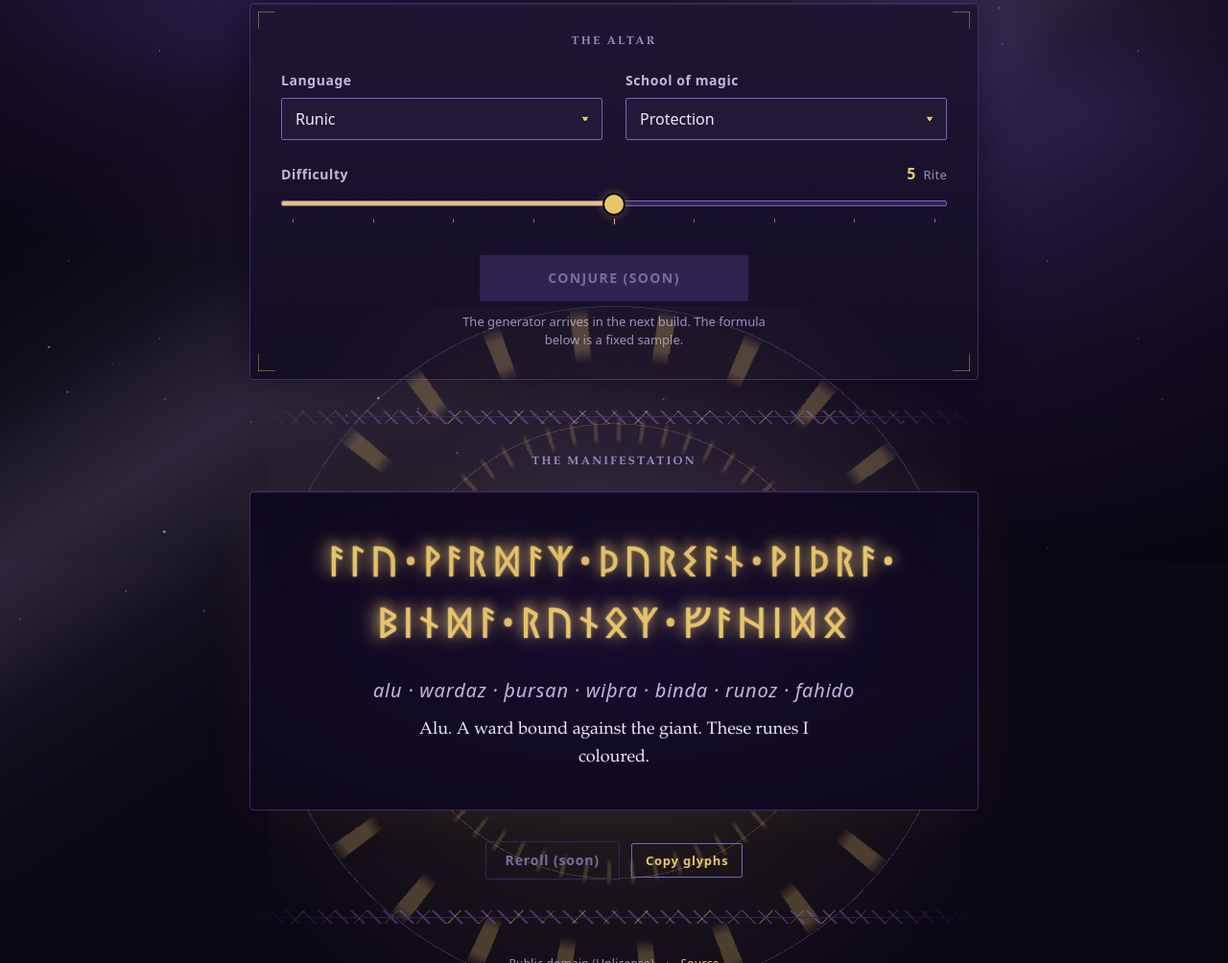
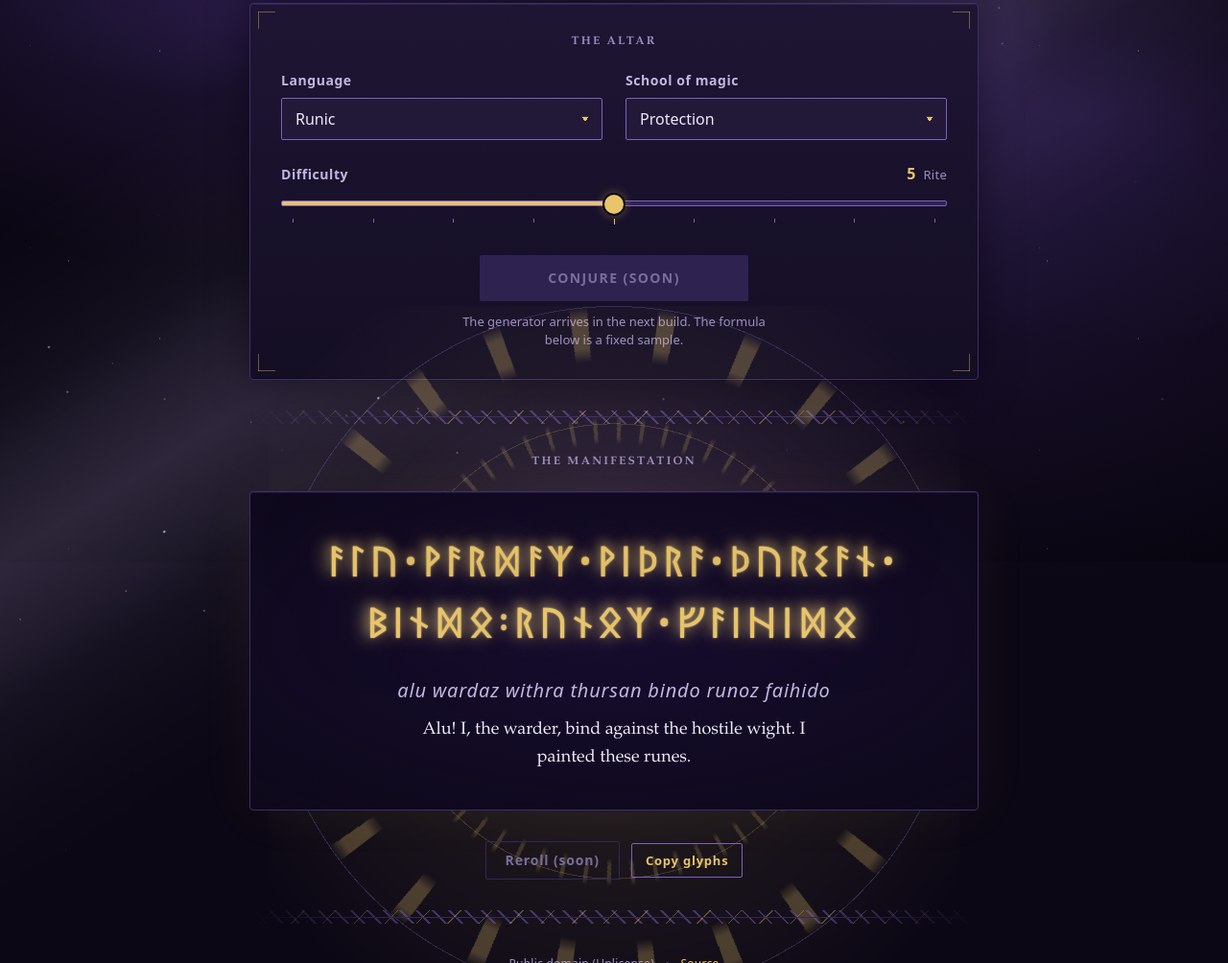
Before and after one commit to IGLOU-EU/ancientmagic, a website: page pub/index.html in a window 1280 px wide. Shown: the part 214-1218 px from the top of the page at 96% size. Drawn offline with Linux system fonts and the light colour scheme.

Commit message:
🐛 fix: correct the sample formula per the runic genome
Signed-off-by: Adrien Kara <adrien@iglou.eu>

```diff
--- a/pub/index.html
+++ b/pub/index.html
@@ -129,11 +129,11 @@
         <div class="well">
           <div class="output" id="output" data-script="runic" data-size="medium" aria-live="polite" aria-atomic="true">
             <div class="glyph-stack">
-              <p class="glyph-line glyph-line--vapor" aria-hidden="true">ᚨᛚᚢ᛫<wbr>ᚹᚨᚱᛞᚨᛉ᛫<wbr>ᚦᚢᚱᛊᚨᚾ᛫<wbr>ᚹᛁᚦᚱᚨ᛫<wbr>ᛒᛁᚾᛞᚨ᛫<wbr>ᚱᚢᚾᛟᛉ᛫<wbr>ᚠᚨᚺᛁᛞᛟ</p>
-              <p class="glyph-line" id="glyph-line" role="img" aria-label="alu wardaz thursan withra binda runoz fahido">ᚨᛚᚢ᛫<wbr>ᚹᚨᚱᛞᚨᛉ᛫<wbr>ᚦᚢᚱᛊᚨᚾ᛫<wbr>ᚹᛁᚦᚱᚨ᛫<wbr>ᛒᛁᚾᛞᚨ᛫<wbr>ᚱᚢᚾᛟᛉ᛫<wbr>ᚠᚨᚺᛁᛞᛟ</p>
+              <p class="glyph-line glyph-line--vapor" aria-hidden="true">ᚨᛚᚢ᛫<wbr>ᚹᚨᚱᛞᚨᛉ᛫<wbr>ᚹᛁᚦᚱᚨ᛫<wbr>ᚦᚢᚱᛊᚨᚾ᛫<wbr>ᛒᛁᚾᛞᛟ᛬<wbr>ᚱᚢᚾᛟᛉ᛫<wbr>ᚠᚨᛁᚺᛁᛞᛟ</p>
+              <p class="glyph-line" id="glyph-line" role="img" aria-label="alu wardaz withra thursan bindo runoz faihido">ᚨᛚᚢ᛫<wbr>ᚹᚨᚱᛞᚨᛉ᛫<wbr>ᚹᛁᚦᚱᚨ᛫<wbr>ᚦᚢᚱᛊᚨᚾ᛫<wbr>ᛒᛁᚾᛞᛟ᛬<wbr>ᚱᚢᚾᛟᛉ᛫<wbr>ᚠᚨᛁᚺᛁᛞᛟ</p>
             </div>
-            <p class="translit" dir="ltr">alu · wardaz · þursan · wiþra · binda · runoz · fahido</p>
-            <p class="gloss">Alu. A ward bound against the giant. These runes I coloured.</p>
+            <p class="translit" dir="ltr">alu wardaz withra thursan bindo runoz faihido</p>
+            <p class="gloss">Alu! I, the warder, bind against the hostile wight. I painted these runes.</p>
           </div>
         </div>
       </div>
```
